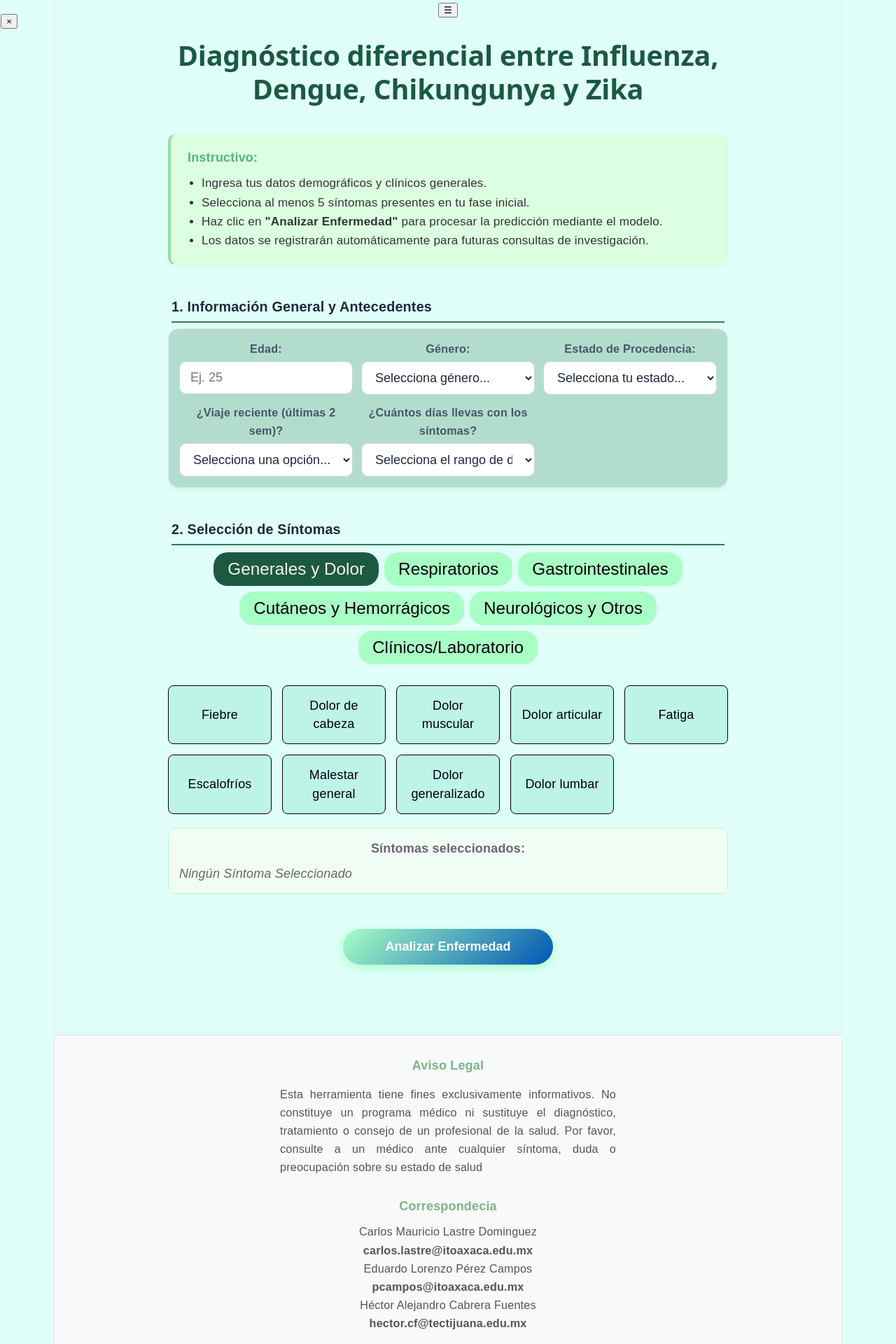
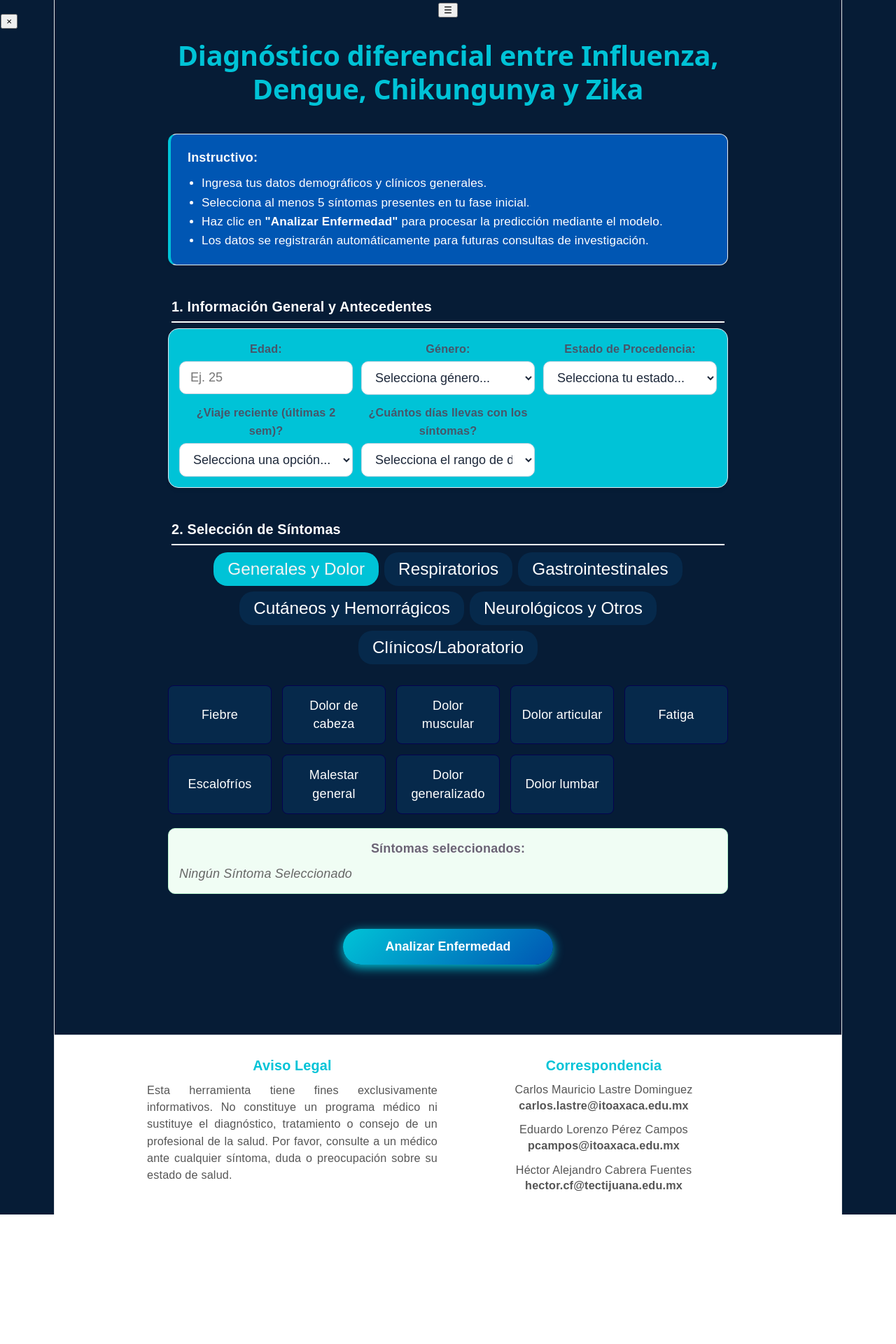
Before and after one commit to JimenaMV21/Diagnostico_Diferencial_Red, a React (Vite) app: page / in a window 1280 px wide. Shown: the top 1920 px of the page at 70% size. After the commit the page ends 1735 px from the top, so only its background shows below. Built offline with nearby package versions, Linux system fonts and the light colour scheme.

Commit message:
Cambio de colores

```diff
--- a/src/Agradecimientos.jsx
+++ b/src/Agradecimientos.jsx
@@ -9,14 +9,14 @@ export default function Agradecimientos({ setPagina }) {
       <p className="mensaje-box2" style={{
   padding: '20px',
   borderRadius: '15px',
-  color: '#6b6b6b',
+  color: '#ffffff',
   fontSize: '1.2rem'
 }}>A continuacion se presentan a las personas que hicieron posible este proyecto.</p>
       <div className="mensaje-box" style={{
   padding: '20px',
-  background: '#e1fff4',
+  background: '#ffffff',
   borderRadius: '15px',
-  color: '#000000',
+  color: '#06294B',
   fontSize: '1.3rem'
 }}>
         <p>Agradecemos a:
--- a/src/App.css
+++ b/src/App.css
@@ -1,8 +1,8 @@
 body {
   margin: 0;
   padding: 0;
-  background-color: #e0fff9;
-  font-family: sans-serif;
+  background-color: #061C36;
+  font-family: 'Poppins', 'Inter', sans-serif;
 }
 /* --- Variables --- */
 
@@ -17,7 +17,7 @@ body { margin: 0; padding: 0; overflow-x: hidden; font-family: sans-serif; }
 
 .titulo-principal {
   font-size: 2.5rem;
-  color: #000000;
+  color: #ffffff;
   text-align: center;
 }
 
@@ -27,8 +27,8 @@ body { margin: 0; padding: 0; overflow-x: hidden; font-family: sans-serif; }
   left: -280px;
   width: 150%;
   height: 200%;
-  background-color: var(--azul-fuerte);
-  color: var(--verde);
+  background-color: #06294B;
+  color: #06294B;
   z-index: 1000;
   transition: 0.3s;
   display: flex;
@@ -39,10 +39,10 @@ body { margin: 0; padding: 0; overflow-x: hidden; font-family: sans-serif; }
 
 .sidebar.abierto {
   left: 0;
-  color:var(--verdeFuerte);
+  color:#06294B;
   display: block;
   padding: 25px;
-  color: rgb(0, 0, 0);
+  color: #ffffff;
   text-decoration: none;
   cursor: pointer;
   font-size: 1.2rem;
@@ -88,7 +88,7 @@ body { margin: 0; padding: 0; overflow-x: hidden; font-family: sans-serif; }
   max-width: 800px;
   margin: 0 auto;
   padding: 20px;
-  background: var(--blanco);
+  background: #06294B;
   border-radius: 12px;
 }
 
@@ -101,12 +101,12 @@ body { margin: 0; padding: 0; overflow-x: hidden; font-family: sans-serif; }
 
 .tarjeta-sintoma {
   padding: 15px;
-  border: 1px solid #000000;
+  border: 1px solid #04024f;
   border-width: 0.05cm;
   border-radius: 8px;
   cursor: pointer;
   transition: all 0.3s ease;
-  background-color: #bef3e8;
+  background-color: #06294B;
   position: relative;
   overflow: hidden;
   display: flex;
@@ -116,7 +116,7 @@ body { margin: 0; padding: 0; overflow-x: hidden; font-family: sans-serif; }
   min-height: 80px;
   word-wrap: break-word;
   hyphens: auto;
-  color:#000000
+  color: #ffffff;
 }
 
 .tarjeta-sintoma::after {
@@ -126,17 +126,17 @@ body { margin: 0; padding: 0; overflow-x: hidden; font-family: sans-serif; }
   left: 0;
   width: 0;
   height: 4px;
-  background-color: var(--verdeFuerte);
+  background-color: #00C3D7;
   transition: width 0.3s ease;
 }
 
 .tarjeta-sintoma:hover {
-  background-color: #46c2a1;
+  background-color: #00C3D7;
 }
 
 .tarjeta-sintoma.seleccionada {
   border-color: #000000 ;
-  background-color: var(--verdeFuerte);
+  background-color: #00C3D7;
   color: #ffffff;
 }
 
@@ -154,17 +154,16 @@ body { margin: 0; padding: 0; overflow-x: hidden; font-family: sans-serif; }
 .boton-pestana {
   padding: 10px 20px;
   border: none;
-  background: var(--verde);
+  background: #06294B;
   border-radius: 20px;
   white-space: nowrap;
-  color: #000000;
-  font-size: 135%; /* Pestañas cambiar tamaño */
-
-
+  color: #ffffff;
+  font-size: 135%;
+  border-color: #00C3D7;
 }
 
 .boton-pestana.activa {
-  background: var(--verdeFuerte);
+  background: #00C3D7;
   color: rgb(245, 244, 244);
 }
 
@@ -179,7 +178,7 @@ body { margin: 0; padding: 0; overflow-x: hidden; font-family: sans-serif; }
   left: -250px;
   width: 250px;
   height: 100%;
-  background-color: var(--verde);
+  background-color: #06294B;
   transition: 0.3s;
   z-index: 1000;
   padding-top: 60px;
@@ -192,13 +191,13 @@ body { margin: 0; padding: 0; overflow-x: hidden; font-family: sans-serif; }
 .sidebar a {
   display: block;
   padding: 15px;
-  color: rgb(0, 0, 0);
+  color: rgb(255, 255, 255);
   text-decoration: none;
   cursor: pointer;
 }
 
 .sidebar a:hover {
-  background-color: var(--verdeFuerte);
+  background-color: #00C3D7;
 }
 
 .main-content {
@@ -208,10 +207,10 @@ body { margin: 0; padding: 0; overflow-x: hidden; font-family: sans-serif; }
 }
 
 .form-card {
-  background: #ffffff;
+  background: #04024f;
   padding: 20px;
   border-radius: 12px;
-  box-shadow: 0 4px 12px var(--verdeFuerte);
+  box-shadow: 0 4px 12px #ffffff;
   max-width: 400px;
   margin: 0 auto;
 }
@@ -225,20 +224,20 @@ body { margin: 0; padding: 0; overflow-x: hidden; font-family: sans-serif; }
   width: 100%;
   padding: 10px 0;
   border: none;
-  border-bottom: 2px solid var(--verdeFuerte);
+  border-bottom: 2px solid #06294B;
   outline: none;
   transition: 0.3s;
   font-size: 16px;
 }
 
 .custom-input:focus {
-  border-bottom: 2px solid var(--verde);
+  border-bottom: 2px solid #06294B;
 }
 
 .input-label {
   display: block;
   font-size: 14px;
-  color: #666;
+  color: #ffffff;
   margin-bottom: 5px;
 }
 
@@ -249,7 +248,7 @@ body { margin: 0; padding: 0; overflow-x: hidden; font-family: sans-serif; }
   max-width: 300px;
   margin: 30px auto;
   padding: 15px;
-  background: linear-gradient(135deg, var(--verde), #0056b3);
+  background: linear-gradient(135deg, #00C3D7, #0056b3);
   color: white;
   border: none;
   border-radius: 50px;
@@ -257,27 +256,27 @@ body { margin: 0; padding: 0; overflow-x: hidden; font-family: sans-serif; }
   font-weight: 600;
   cursor: pointer;
   transition: transform 0.2s, box-shadow 0.3s;
-  box-shadow: 0 4px 15px var(--verde);
+  box-shadow: 0 4px 15px #00C3D7;
 }
 
 .boton-probar:hover {
   transform: translateY(-2px);
-  box-shadow: 0 6px 20px var(--verdeFuerte);
+  box-shadow: 0 6px 20px #06294B;
 }
 
 /* Caja de Resultado */
 .resultado-box {
   margin-top: 25px;
   padding: 25px;
-  background: #b2ddcd;
-  border: 1px solid var(--verde);
+  background: #ffffff;
+  border: 1px solid #00C3D7;
   border-radius: 15px;
   text-align: center;
   animation: fadeIn 0.5s ease-in-out;
 }
 
 .resultado-box h3 {
-  color: var(--verdeFuerte);
+  color: #06294B;
   margin: 0;
   font-size: 1.4rem;
 }
@@ -292,10 +291,10 @@ body { margin: 0; padding: 0; overflow-x: hidden; font-family: sans-serif; }
 .tarjeta-colaborador {
   padding: 20px;
   background-color: #ffffff;
-  border: 2px solid var(--verde);
+  border: 2px solid #00C3D7;
   border-radius: 12px;
   text-align: center;
-  box-shadow: 0 4px 6px rgba(0,0,0,0.1);
+  box-shadow: 0 4px 6px #00C3D7;
   transition: transform 0.3s ease;
 }
 
@@ -304,7 +303,7 @@ body { margin: 0; padding: 0; overflow-x: hidden; font-family: sans-serif; }
 }
 
 .nombre-colaborador {
-  color: var(--verdeFuerte);
+  color: #0056b3;
   margin: 0 0 10px 0;
   word-wrap: break-word;
 }
@@ -317,7 +316,7 @@ body { margin: 0; padding: 0; overflow-x: hidden; font-family: sans-serif; }
 
 .titulo-principal {
   text-align: center;
-  color: var(--verdeFuerte);
+  color: #00C3D7;
   font-size: 2rem;
   line-height: 1.2;
   margin: 0 auto 30px auto;
@@ -337,10 +336,10 @@ body { margin: 0; padding: 0; overflow-x: hidden; font-family: sans-serif; }
 
 .contenedor-logos {
   display: flex;
-  flex-direction: row; /* Los pone en fila horizontal */
-  flex-wrap: wrap;     /* Permite que bajen de renglón si no caben */
-  justify-content: center; /* Centra los elementos */
-  gap: 20px;           /* Espacio entre ellos */
+  flex-direction: row;
+  flex-wrap: wrap;
+  justify-content: center;
+  gap: 20px;
 }
 
 .logo-universidad {
@@ -354,7 +353,7 @@ body { margin: 0; padding: 0; overflow-x: hidden; font-family: sans-serif; }
 
 .logo-base {
   border-radius: 50%;
-  object-fit: contain; /* Cambiado a contain para que el logo entero quepa en el círculo */
+  object-fit: contain;
 }
 
 .logo-pequeno {
@@ -365,7 +364,7 @@ body { margin: 0; padding: 0; overflow-x: hidden; font-family: sans-serif; }
 .logo-grande {
   width: 175px;
   height: 175px;
-  flex: 0 0 100%;      /* Fuerza al grande a ocupar el 100% de la fila */
+  flex: 0 0 100%;
   text-align: center;
 }
 
--- a/src/Disclaimer.jsx
+++ b/src/Disclaimer.jsx
@@ -1,60 +1,66 @@
 import React from 'react';
-
 
 export default function Disclaimer() {
   return (
-    <footer style={{ marginTop: '40px', borderTop: '1px solid #dee2e6', backgroundColor: '#f8f9fa' }}>
-
-      {/* Sección de dos columnas */}
+    <footer style={{
+      marginTop: '40px',
+      borderTop: '1px solid #dee2e6',
+      backgroundColor: '#ffffff',
+      width: '100%',
+      boxSizing: 'border-box'
+    }}>
+      {/* Contenedor principal de dos columnas */}
       <div style={{
         display: 'flex',
         flexWrap: 'wrap',
-        padding: '20px',
-        gap: '20px',
-        maxWidth: '800px',
-        margin: '0 auto'
+        padding: '30px 20px',
+        gap: '30px',
+        maxWidth: '900px',
+        margin: '0 auto',
+        boxSizing: 'border-box'
       }}>
+
+        {/* Columna 1: Aviso Legal */}
         <div style={{
-  display: 'flex',
-  flexWrap: 'wrap',
-  padding: '10px',
-  gap: '5px',
-  maxWidth: '500px',
-  margin: '0 auto'
-}}>
-          <h4 style={{ margin: '0 0 10px 0', justifyContent:'center',  flex: '2', minWidth: '250px', color: '#7bb588' }}>Aviso Legal</h4>
-
-          <p style={{ fontSize: '0.9rem', color: '#555', textAlign: 'justify' }}>
+          flex: '1 1 350px',
+          boxSizing: 'border-box'
+        }}>
+          <h4 style={{ margin: '0 0 10px 0', color: '#00C3D7', fontSize: '1.1rem' }}>
+            Aviso Legal
+          </h4>
+          <p style={{ fontSize: '0.9rem', color: '#555', textAlign: 'justify', lineHeight: '1.5', margin: 0 }}>
             Esta herramienta tiene fines exclusivamente informativos.
-  No constituye un programa médico ni sustituye el diagnóstico, tratamiento o consejo de un profesional de la salud.
-   Por favor, consulte a un médico ante cualquier síntoma, duda o preocupación sobre su estado de salud
-
+            No constituye un programa médico ni sustituye el diagnóstico, tratamiento o consejo de un profesional de la salud.
+            Por favor, consulte a un médico ante cualquier síntoma, duda o preocupación sobre su estado de salud.
           </p>
         </div>
 
-        <div style={{ flex: '2', minWidth: '250px' }}>
-          <h4 style={{ margin: '0 0 10px 0', color: '#7bb588' }}>Correspondecia</h4>
+        {/* Columna 2: Correspondencia */}
+        <div style={{
+          flex: '1 1 350px',
+          boxSizing: 'border-box'
+        }}>
+          <h4 style={{ margin: '0 0 10px 0', color: '#00C3D7', fontSize: '1.1rem' }}>
+            Correspondencia
+          </h4>
 
-          <p style={{ fontSize: '0.9rem', color: '#555' }}>
+          <p style={{ fontSize: '0.9rem', color: '#555', margin: '0 0 12px 0', lineHeight: '1.4' }}>
             Carlos Mauricio Lastre Dominguez
             <br /><strong>carlos.lastre@itoaxaca.edu.mx</strong>
           </p>
 
-          <p style={{ fontSize: '0.9rem', color: '#555' }}>
+          <p style={{ fontSize: '0.9rem', color: '#555', margin: '0 0 12px 0', lineHeight: '1.4' }}>
             Eduardo Lorenzo Pérez Campos
             <br /><strong>pcampos@itoaxaca.edu.mx</strong>
           </p>
 
-          <p style={{ fontSize: '0.9rem', color: '#555' }}>
+          <p style={{ fontSize: '0.9rem', color: '#555', margin: 0, lineHeight: '1.4' }}>
             Héctor Alejandro Cabrera Fuentes
             <br /><strong>hector.cf@tectijuana.edu.mx</strong>
           </p>
+        </div>
 
-        </div>
       </div>
-
-      <br />
-
     </footer>
   );
 }
--- a/src/Introduccion.jsx
+++ b/src/Introduccion.jsx
@@ -7,8 +7,10 @@ export default function Introduccion() {
 
       <br />
 
-      <div className="texto-introduccion" style={{ fontSize: '1.2rem', lineHeight: '1.6', color: '#000000' }}>
+      <div className="texto-introduccion" style={{ fontSize: '1.2rem', lineHeight: '1.6', color: '#0056b3',backgroundColor:'#ffffff' }}>
         <p>
+          <br />
+          <br />
           Este proyecto es una aportación a la sociedad. Es una aproximación desde la inteligencia Artificial al Diagnostico diferencial
           de enfermedades infecciosas mas comunes en diferentes regiones de Mexico. Consideramos que los datos que aporte este programa
           son de valor siempre y cuándo se considere el criterio del medico tratante.
--- a/src/TestModel.jsx
+++ b/src/TestModel.jsx
@@ -121,12 +121,12 @@ export default function TestModel() {
       </h2>
 
       <div className="mensaje-box3" style={{
-        backgroundColor: '#dcffe1',
+        backgroundColor: '#0056b3',
         border: '1px solid #e9ecef',
-        borderLeft: '4px solid #93dfa5',
+        borderLeft: '4px solid #00C3D7',
         padding: '20px 24px',
         borderRadius: '12px',
-        color: '#333333',
+        color: '#ffffff',
         fontSize: '0.95rem',
         maxWidth: '800px',
         width: '100%',
@@ -135,7 +135,7 @@ export default function TestModel() {
         boxSizing: 'border-box',
         boxShadow: '0 4px 6px rgba(0, 0, 0, 0.02)'
       }}>
-        <strong style={{ display: 'block', marginBottom: '10px', fontSize: '1rem', color: '#52b485' }}>
+        <strong style={{ display: 'block', marginBottom: '10px', fontSize: '1rem', color: '#fcfcfc' }}>
             Instructivo:
         </strong>
         <ul style={{ margin: 0, paddingLeft: '20px', lineHeight: '1.6' }}>
@@ -149,7 +149,7 @@ export default function TestModel() {
       <br />
 
       <div style={{ maxWidth: '800px', width: '100%', textAlign: 'left', marginBottom: '8px', boxSizing: 'border-box', padding: '0 5px' }}>
-        <h3 style={{ margin: '0', fontSize: '1.1rem', color: '#1e293b', borderBottom: '2px solid #2f7a56', paddingBottom: '8px' }}>
+        <h3 style={{ margin: '0', fontSize: '1.1rem', color: '#ffffff', borderBottom: '2px solid #ffffff', paddingBottom: '8px' }}>
           1. Información General y Antecedentes
         </h3>
       </div>
@@ -157,7 +157,7 @@ export default function TestModel() {
       <div style={{
         maxWidth: '800px',
         width: '100%',
-        background: '#b2ddcd',
+        background: '#00C3D7',
         padding: '15px',
         borderRadius: '15px',
         border: '1px solid #e2e8f0',
@@ -239,7 +239,7 @@ export default function TestModel() {
       <br />
 
       <div style={{ maxWidth: '800px', width: '100%', textAlign: 'left', marginBottom: '10px', boxSizing: 'border-box', padding: '0 5px' }}>
-        <h3 style={{ margin: '0', fontSize: '1.1rem', color: '#1e293b', borderBottom: '2px solid #2f7a56', paddingBottom: '8px' }}>
+        <h3 style={{ margin: '0', fontSize: '1.1rem', color: '#ffffff', borderBottom: '2px solid #ffffff', paddingBottom: '8px' }}>
           2. Selección de Síntomas
         </h3>
       </div>
```
